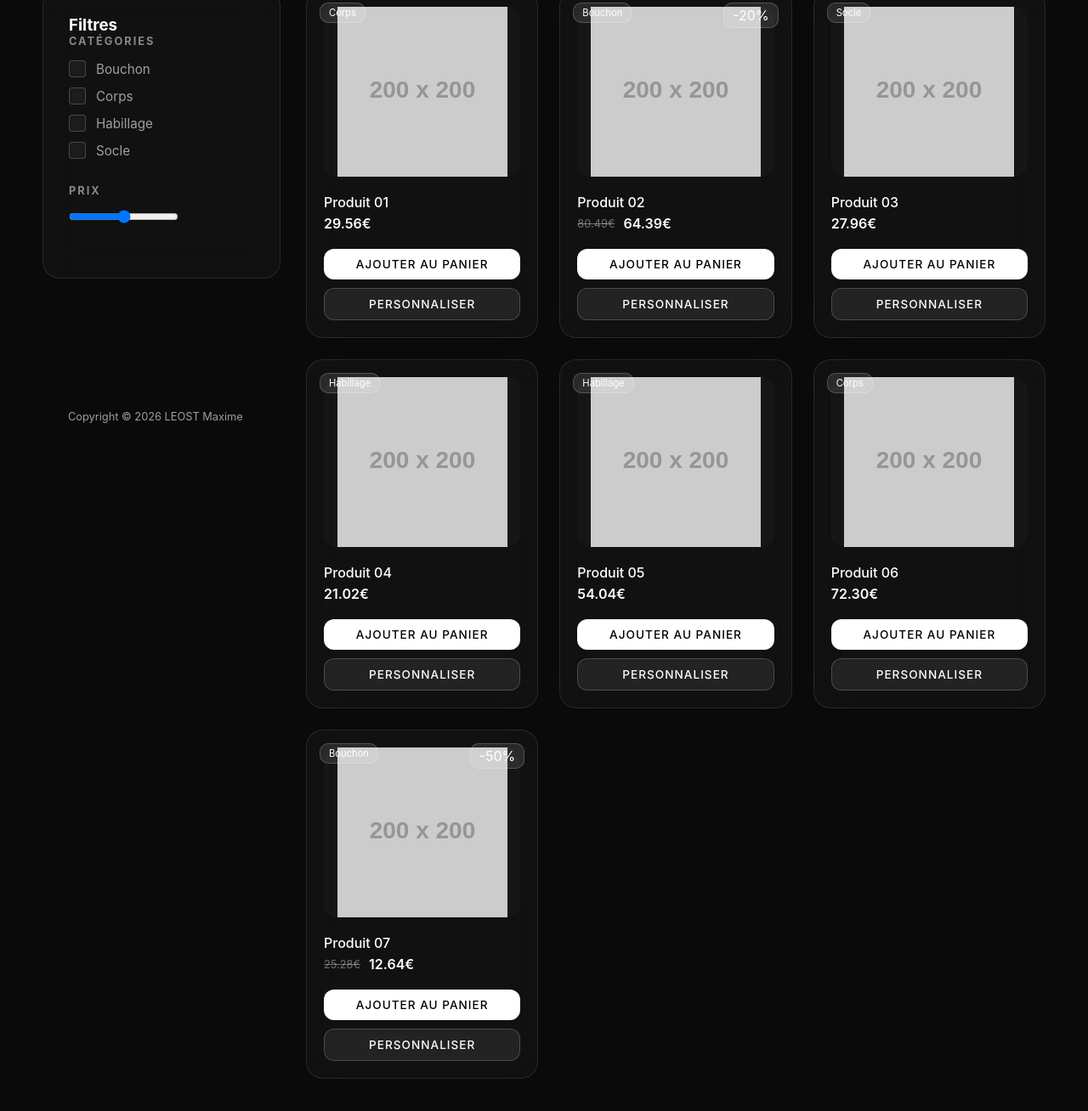
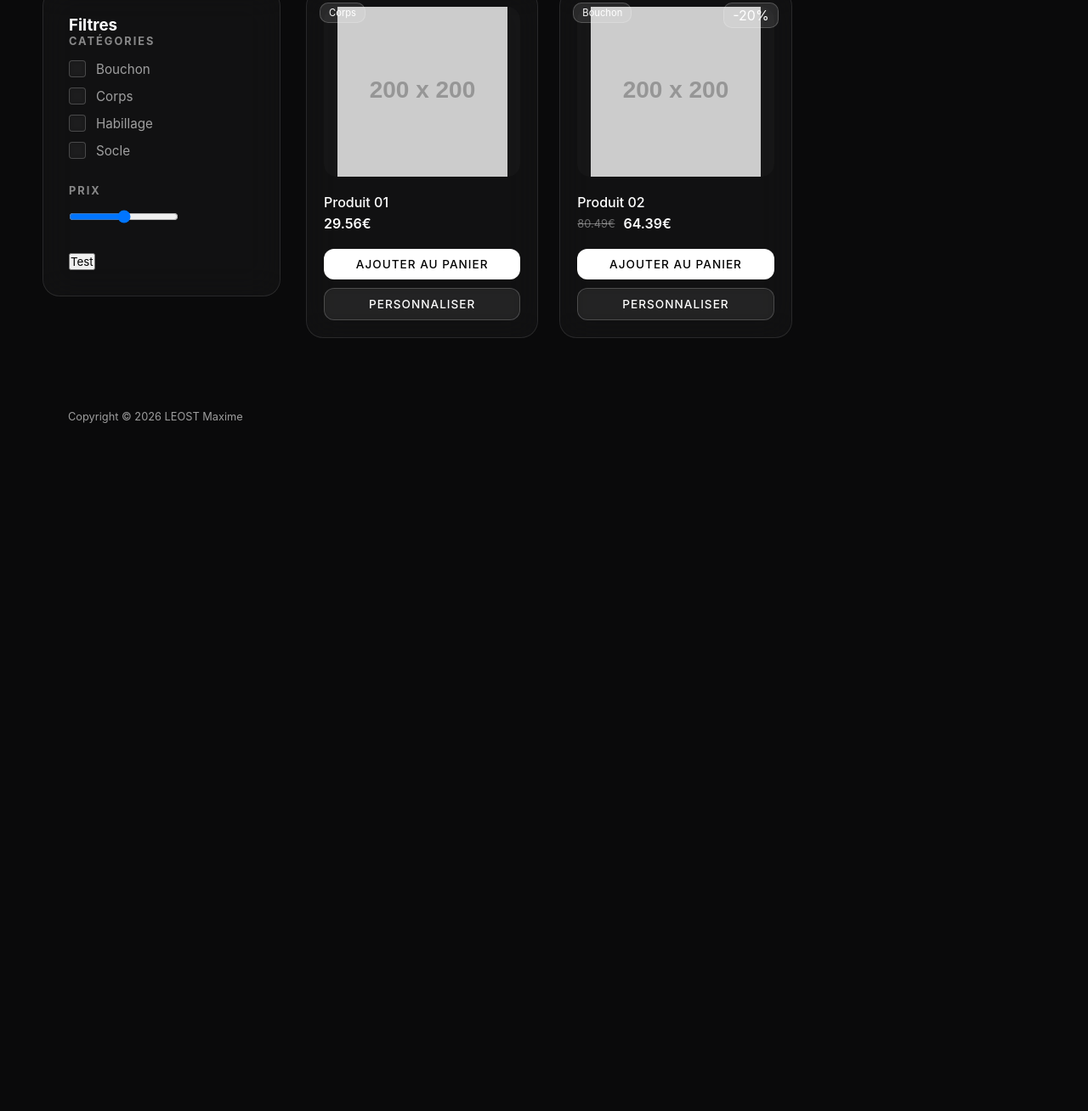
Before and after one commit to So6oN-Maximix/Price_Website, a website: page shop.html in a window 1280 px wide. Shown: the part 272-1580 px from the top of the page at 85% size. After the commit the page ends 800 px from the top, so only its background shows below. Drawn offline with Linux system fonts and the light colour scheme; placeholder pictures from the web are drawn by us.

```diff
--- a/shop.html
+++ b/shop.html
@@ -5,6 +5,7 @@
         <title>Boutique - Polaris</title>
         <link rel="stylesheet" href="style.css">
         <script src="profile.js" defer></script>
+        <script src="script.js" defer></script>
     </head>
     <body>
         <header>
@@ -56,6 +57,7 @@
                     <h4>Prix</h4>
                     <input type="range" class="glass-range" min="0" max="1000">
                 </div>
+                <button id="test">Test</button>
             </aside>
 
             <main class="products-grid">
@@ -91,84 +93,6 @@
                         </div>
                     </div>
                 </div>
-
-                <div class="product-card glass-card">
-                    <div class="badge-category">Socle</div>
-                    <div class="product-img">
-                        <img src="https://via.placeholder.com/200" alt="Produit">
-                    </div>
-                    <div class="product-info">
-                        <h4>Produit 03</h4>
-                        <span class="price">27.96€</span>
-                        <div class="product-actions">
-                            <button class="btn-add">Ajouter au panier</button>
-                            <button class="btn-custom">Personnaliser</button>
-                        </div>
-                    </div>
-                </div>
-
-                <div class="product-card glass-card">
-                    <div class="badge-category">Habillage</div>
-                    <div class="product-img">
-                        <img src="https://via.placeholder.com/200" alt="Produit">
-                    </div>
-                    <div class="product-info">
-                        <h4>Produit 04</h4>
-                        <span class="price">21.02€</span>
-                        <div class="product-actions">
-                            <button class="btn-add">Ajouter au panier</button>
-                            <button class="btn-custom">Personnaliser</button>
-                        </div>
-                    </div>
-                </div>
-
-                <div class="product-card glass-card">
-                    <div class="badge-category">Habillage</div>
-                    <div class="product-img">
-                        <img src="https://via.placeholder.com/200" alt="Produit">
-                    </div>
-                    <div class="product-info">
-                        <h4>Produit 05</h4>
-                        <span class="price">54.04€</span>
-                        <div class="product-actions">
-                            <button class="btn-add">Ajouter au panier</button>
-                            <button class="btn-custom">Personnaliser</button>
-                        </div>
-                    </div>
-                </div>
-
-                <div class="product-card glass-card">
-                    <div class="badge-category">Corps</div>
-                    <div class="product-img">
-                        <img src="https://via.placeholder.com/200" alt="Produit">
-                    </div>
-                    <div class="product-info">
-                        <h4>Produit 06</h4>
-                        <span class="price">72.30€</span>
-                        <div class="product-actions">
-                            <button class="btn-add">Ajouter au panier</button>
-                            <button class="btn-custom">Personnaliser</button>
-                        </div>
-                    </div>
-                </div>
-
-                <div class="product-card glass-card">
-                    <div class="badge-category">Bouchon</div>
-                    <div class="badge-promo">-50%</div>
-                    <div class="product-img">
-                        <img src="https://via.placeholder.com/200" alt="Produit">
-                    </div>
-                    <div class="product-info">
-                        <h4>Produit 07</h4>
-                        <div class="price-container">
-                            <span class="old-price">25.28€</span> <span class="price">12.64€</span>
-                        </div>
-                        <div class="product-actions">
-                            <button class="btn-add">Ajouter au panier</button>
-                            <button class="btn-custom">Personnaliser</button>
-                        </div>
-                    </div>
-                </div>
             </main>
         </div>
         <footer>
```
Also changed, not shown: shop.js (added, +89 -0 lines).
